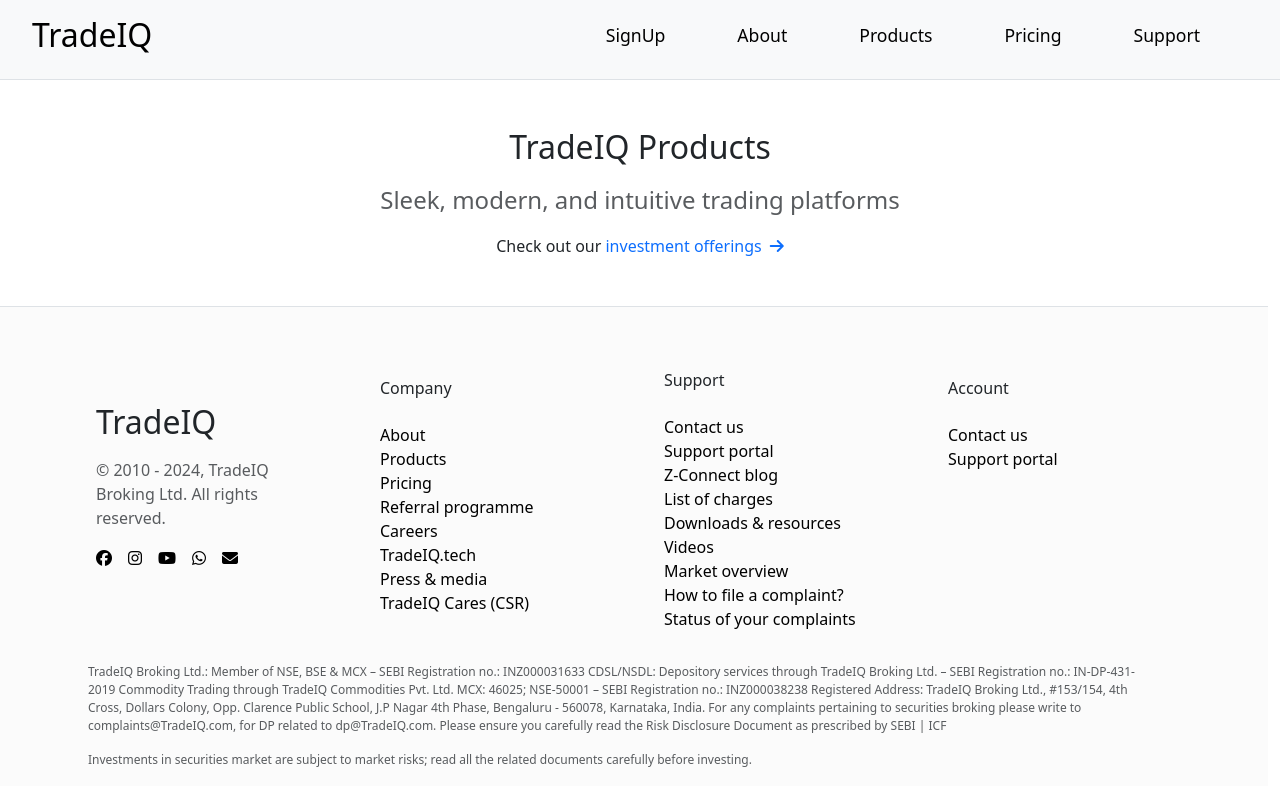
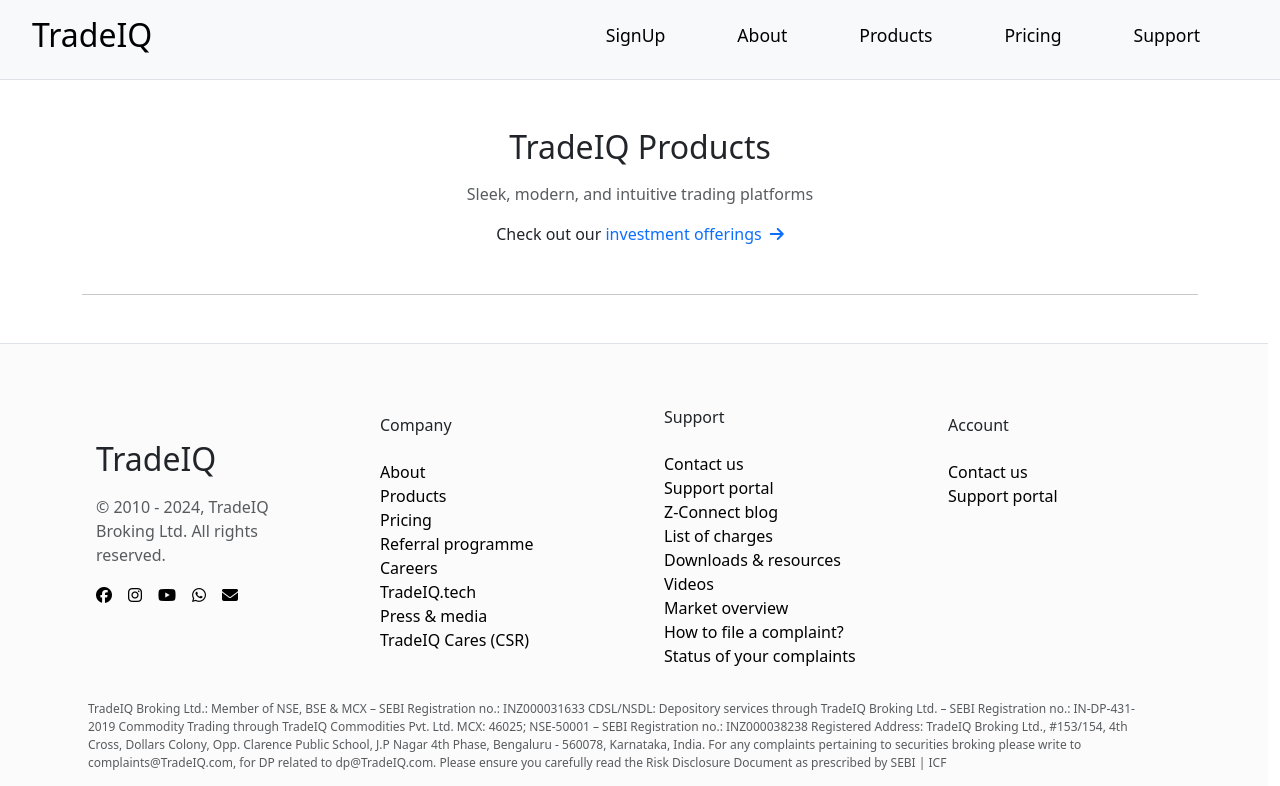
Before and after one commit to NischayHR-11/TradeIQ, a React (Vite) app in the folder Frontend/: page /products in a window 1280 px wide. Shown: the top 786 px of the page. Built offline with nearby package versions, Linux system fonts and the light colour scheme.

Commit message:
Implemented Hero Component

```diff
--- a/Frontend/src/LandingPage/products/hero.jsx
+++ b/Frontend/src/LandingPage/products/hero.jsx
@@ -2,15 +2,16 @@ import React from 'react';
 
 function Hero() {
     return (
-        <div className='container mt-5 ' style={{textAlign:"center"}} >
+        <div className='container mt-5 mb-5' style={{textAlign:"center"}} >
 
             <h2 className='mb-3'>TradeIQ Products</h2>
-            <p className='fs-4 text-muted'>
+            <p className='fs-md-4 text-muted'>
             Sleek, modern, and intuitive trading platforms
             </p>
             <p className='fs-6'>
             Check out our <a href="/" style={{textDecoration:"none"}}> investment offerings<i class="fa-solid fa-arrow-right ms-2 fs-6"></i></a>
             </p>
+            <hr className='mt-5 mb-5'/>
         </div>
      );
 }
```
